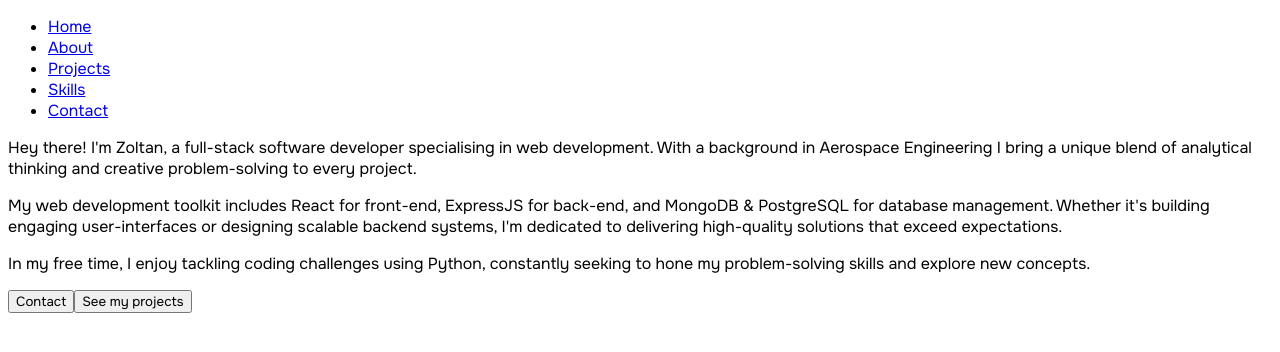
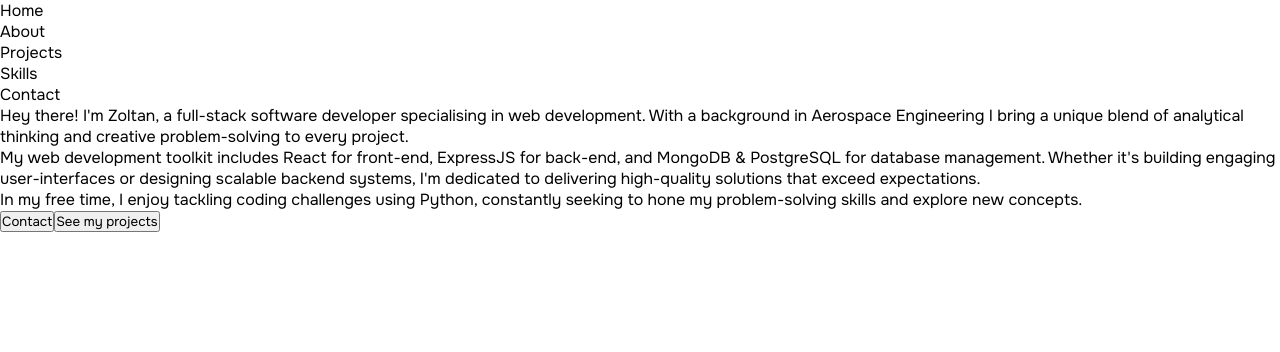
Before and after one commit to zoltan-antal/portfolio-website, a React (Vite) app: page / in a window 1280 px wide. Shown: the top 352 px of the page. Built offline with nearby package versions, Linux system fonts and the light colour scheme.

Commit message:
Add generic style and create basic layout

```diff
--- a/src/App.css
+++ b/src/App.css
@@ -2,5 +2,52 @@
 @import url('https://fonts.googleapis.com/css?family=Montserrat');
 
 * {
+  box-sizing: border-box;
+  margin: 0;
+  padding: 0;
+  text-decoration: none;
   font-family: Onest, Arial, sans-serif;
 }
+
+p,
+pre,
+h1,
+h2,
+h3,
+h4,
+h5,
+h6,
+li,
+a,
+label {
+  color: black;
+}
+
+button {
+  &:hover {
+    cursor: pointer;
+
+    &:disabled {
+      cursor: auto;
+    }
+  }
+}
+
+html {
+  font-size: 16px;
+  height: 100vh;
+  height: 100dvh;
+}
+
+#root {
+  height: 100vh;
+  height: 100dvh;
+  display: flex;
+  flex-direction: column;
+  justify-content: flex-start;
+  align-items: stretch;
+
+  main {
+    flex-grow: 1;
+  }
+}
```
